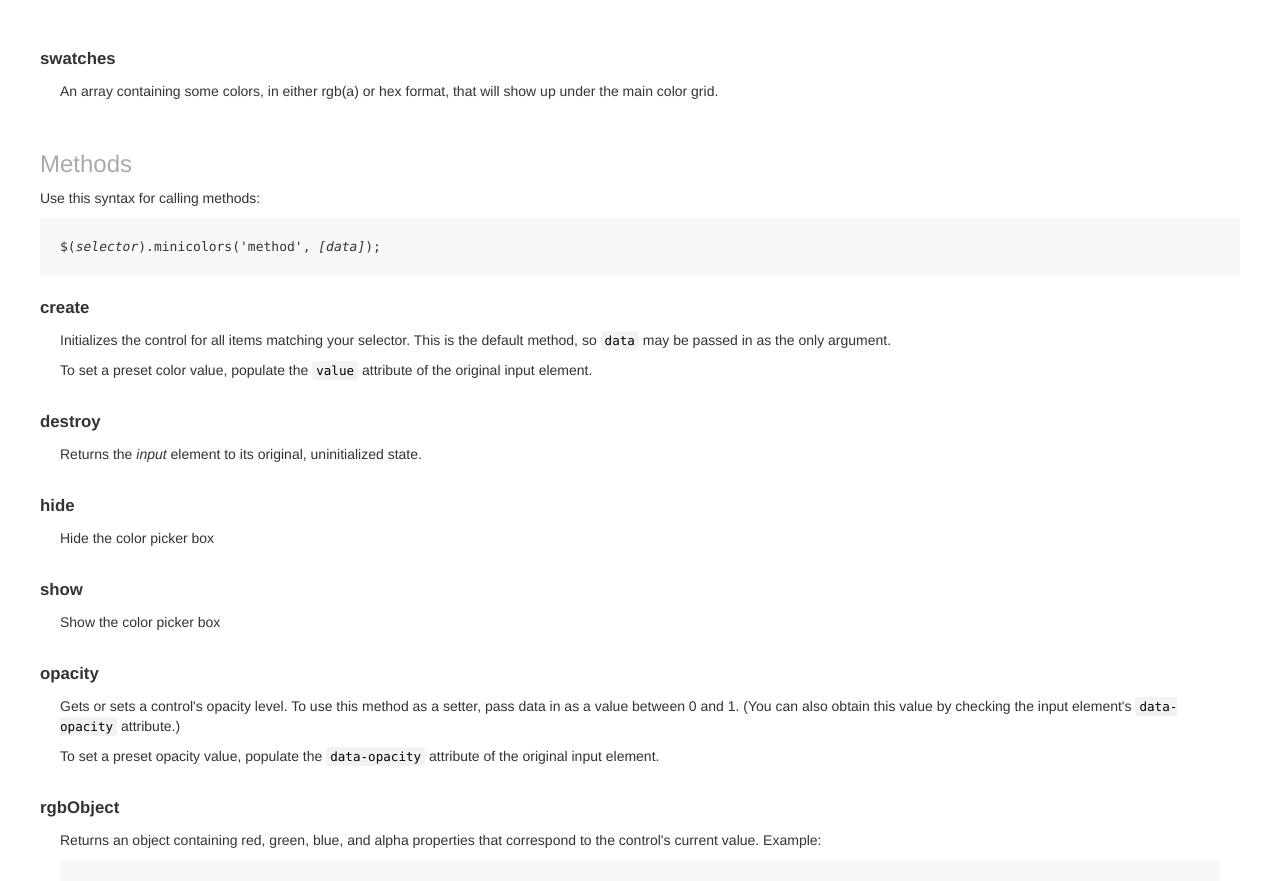
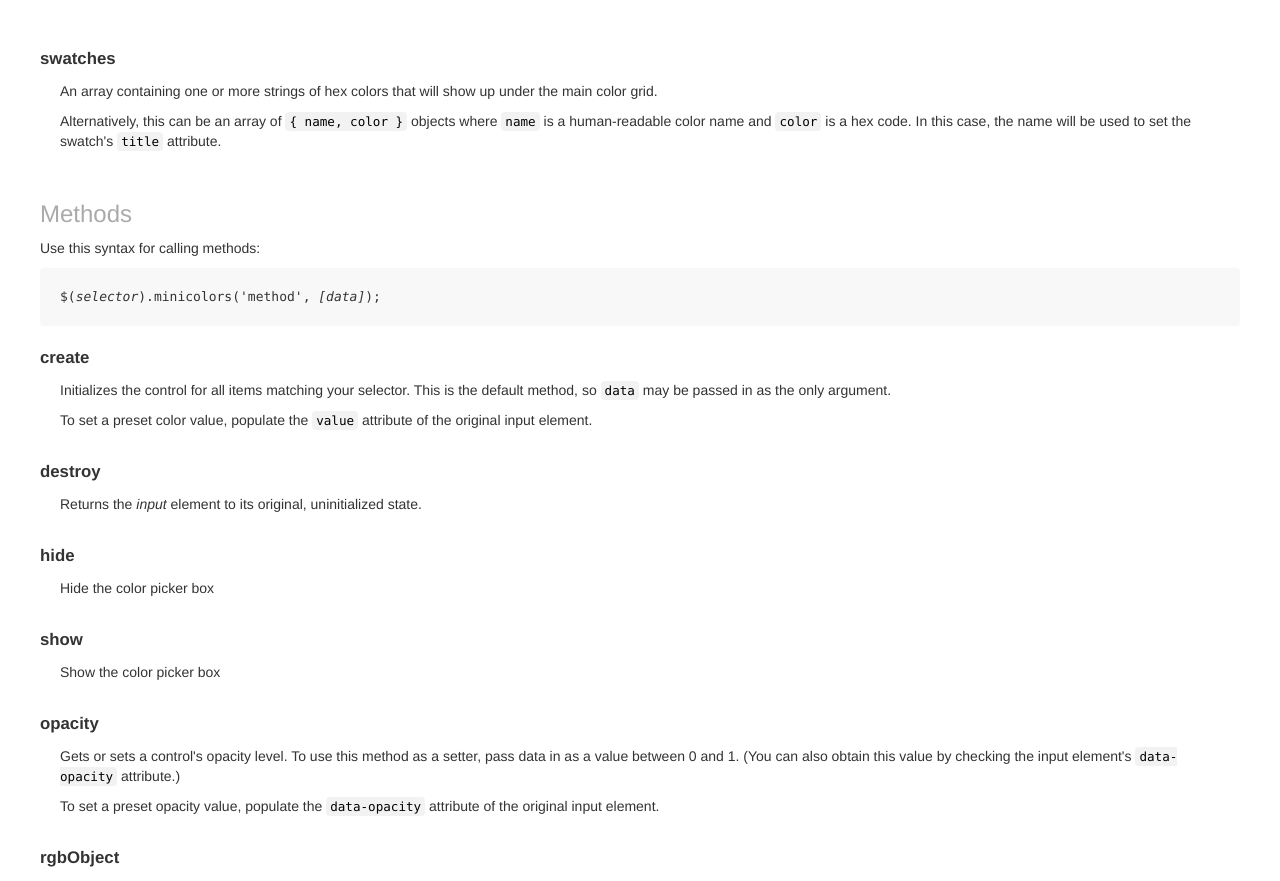
Before and after one commit to claviska/jquery-minicolors, a website: page index.html in a window 1280 px wide. Shown: the part 5154-6035 px from the top of the page. Drawn offline with nearby package versions, Linux system fonts and the light colour scheme.

Commit message:
Update swatches description

```diff
--- a/index.html
+++ b/index.html
@@ -580,8 +580,13 @@ $.minicolors.defaults = $.extend($.minicolors.defaults, {
         <dt>swatches</dt>
         <dd>
           <p>
-            An array containing some colors, in either rgb(a) or hex format, that will
-            show up under the main color grid.
+            An array containing one or more strings of hex colors that will show up under the main
+            color grid.
+          </p>
+          <p>
+            Alternatively, this can be an array of <code>{ name, color }</code> objects where
+            <code>name</code> is a human-readable color name and <code>color</code> is a hex code.
+            In this case, the name will be used to set the swatch's <code>title</code> attribute.
           </p>
         </dd>
       </dl>
```
